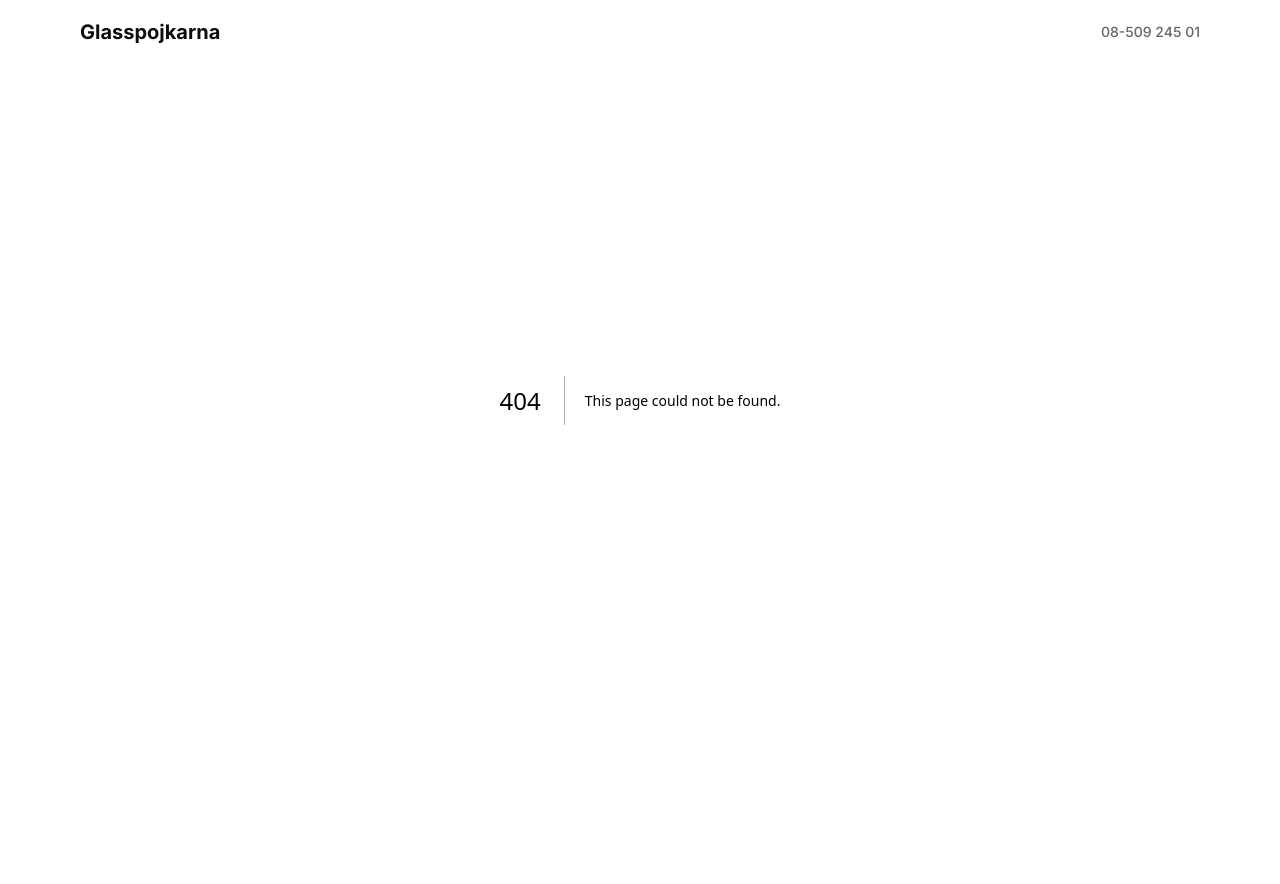
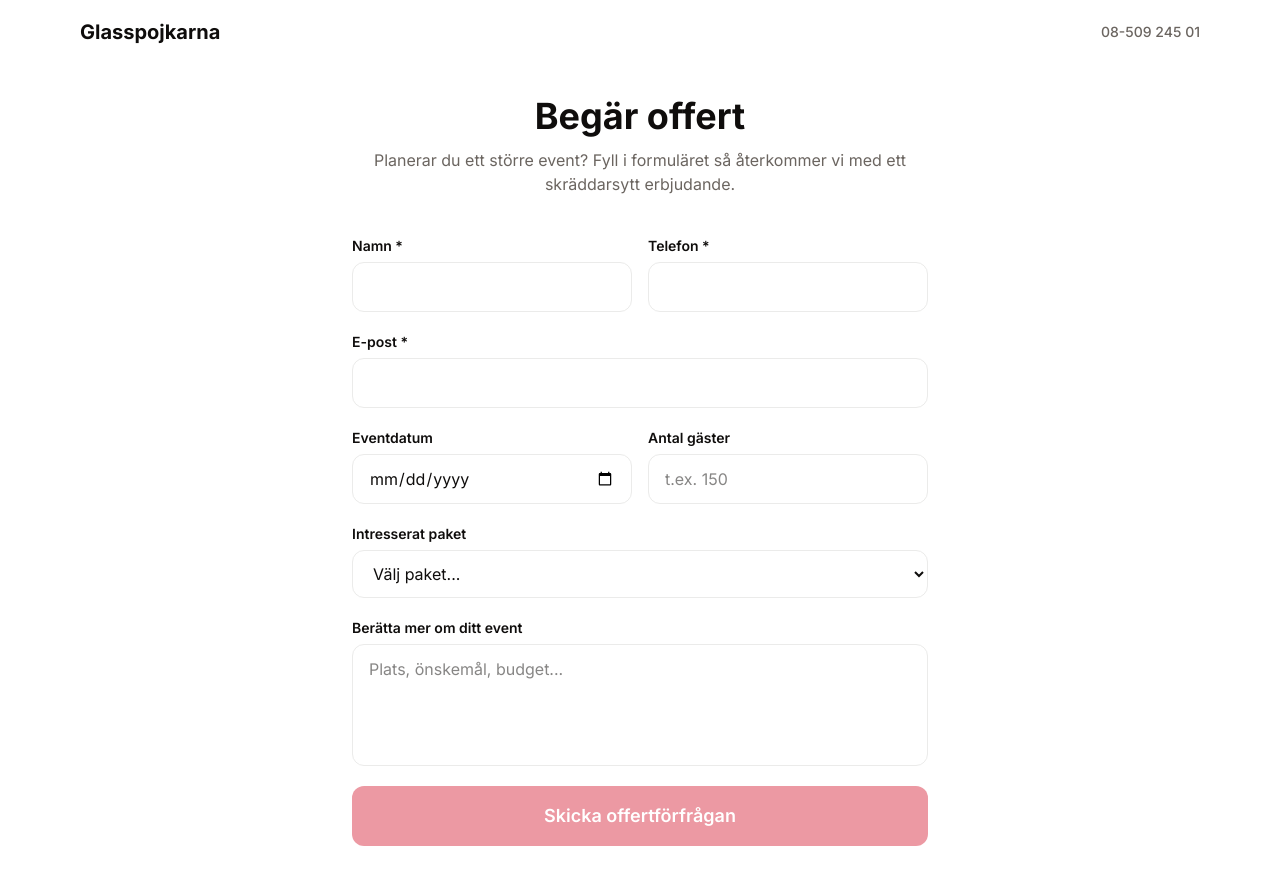
Before and after one commit to ekstrandstyrbjorn-spec/boka-glasspojkarna, a Next.js app: page /offert in a window 1280 px wide. Before the commit this address had no page. Shown: the top 884 px of the page. Before the commit the page ends 800 px from the top, so only its background shows below. Built offline with nearby package versions, Linux system fonts and the light colour scheme.

Commit message:
feat: confirmation page and quote request form

```diff
--- /dev/null
+++ b/app/bekraftelse/page.tsx
@@ -0,0 +1,46 @@
+'use client'
+import { useEffect, useState } from 'react'
+import { useSearchParams } from 'next/navigation'
+import Link from 'next/link'
+
+export default function ConfirmationPage() {
+  const searchParams = useSearchParams()
+  const orderId = searchParams.get('orderId')
+  const [mounted, setMounted] = useState(false)
+  useEffect(() => setMounted(true), [])
+
+  return (
+    <div className="min-h-screen pt-16 flex items-center justify-center px-4">
+      <div className="max-w-md w-full text-center">
+        <div
+          className="w-20 h-20 rounded-full bg-[var(--color-success)] flex items-center justify-center text-white text-4xl mx-auto mb-8"
+          aria-hidden="true"
+        >
+          ✓
+        </div>
+        <h1 className="text-3xl font-bold text-[var(--color-ink)] mb-4">Bokning bekräftad!</h1>
+        <p className="text-[var(--color-ink-secondary)] mb-2">
+          Vi har tagit emot din bokning och skickar en bekräftelse till din e-post.
+        </p>
+        {mounted && orderId && (
+          <p className="text-sm text-[var(--color-ink-tertiary)] mb-8">
+            Bokningsnummer: <span className="font-mono font-semibold">{orderId}</span>
+          </p>
+        )}
+        {!mounted && <div className="h-6 mb-8" />}
+        <p className="text-[var(--color-ink-secondary)] mb-8">
+          Har du frågor? Ring oss på{' '}
+          <a href="tel:+46850924501" className="font-semibold text-[var(--color-brand)] hover:underline">
+            08-509 245 01
+          </a>
+        </p>
+        <Link
+          href="/"
+          className="inline-flex items-center justify-center font-semibold px-8 py-3 rounded-[var(--radius-button)] bg-[var(--color-brand)] text-white hover:opacity-90 transition-all"
+        >
+          Tillbaka till startsidan
+        </Link>
+      </div>
+    </div>
+  )
+}
--- /dev/null
+++ b/app/offert/page.tsx
@@ -0,0 +1,134 @@
+'use client'
+import { useState } from 'react'
+
+interface FormState {
+  name: string
+  email: string
+  phone: string
+  eventDate: string
+  guests: string
+  packageInterest: string
+  message: string
+}
+
+const INITIAL: FormState = {
+  name: '', email: '', phone: '', eventDate: '', guests: '', packageInterest: '', message: '',
+}
+
+export default function QuotePage() {
+  const [form, setForm] = useState<FormState>(INITIAL)
+  const [submitted, setSubmitted] = useState(false)
+  const [submitting, setSubmitting] = useState(false)
+
+  const update = (key: keyof FormState) => (e: React.ChangeEvent<HTMLInputElement | HTMLTextAreaElement | HTMLSelectElement>) =>
+    setForm(f => ({ ...f, [key]: e.target.value }))
+
+  const handleSubmit = async (e: React.FormEvent) => {
+    e.preventDefault()
+    setSubmitting(true)
+    // Mailto fallback — in production this would POST to a form API
+    const subject = encodeURIComponent(`Offertförfrågan från ${form.name}`)
+    const body = encodeURIComponent(
+      `Namn: ${form.name}\nE-post: ${form.email}\nTelefon: ${form.phone}\nEventdatum: ${form.eventDate}\nAntal gäster: ${form.guests}\nPackage: ${form.packageInterest}\n\n${form.message}`
+    )
+    window.location.href = `mailto:info@glasspojkarna.se?subject=${subject}&body=${body}`
+    setSubmitting(false)
+    setSubmitted(true)
+  }
+
+  if (submitted) {
+    return (
+      <div className="min-h-screen pt-16 flex items-center justify-center px-4">
+        <div className="max-w-md w-full text-center">
+          <div className="w-20 h-20 rounded-full bg-[var(--color-brand)] flex items-center justify-center text-white text-3xl mx-auto mb-8" aria-hidden="true">
+            ✉
+          </div>
+          <h1 className="text-3xl font-bold text-[var(--color-ink)] mb-4">Tack för din förfrågan!</h1>
+          <p className="text-[var(--color-ink-secondary)] mb-8">
+            Vi återkommer till dig inom 24 timmar. Har du bråttom? Ring{' '}
+            <a href="tel:+46850924501" className="font-semibold text-[var(--color-brand)] hover:underline">08-509 245 01</a>.
+          </p>
+          <a href="/" className="inline-flex items-center justify-center font-semibold px-8 py-3 rounded-[var(--radius-button)] bg-[var(--color-brand)] text-white hover:opacity-90 transition-all">
+            Tillbaka till startsidan
+          </a>
+        </div>
+      </div>
+    )
+  }
+
+  const inputClass = "px-4 py-3 rounded-[var(--radius-input)] border border-[var(--color-border)] focus:border-[var(--color-brand)] focus:outline-none text-[var(--color-ink)] bg-white w-full"
+
+  return (
+    <div className="min-h-screen pt-24 pb-24 px-4">
+      <div className="max-w-xl mx-auto">
+        <div className="text-center mb-10">
+          <h1 className="text-3xl sm:text-4xl font-bold text-[var(--color-ink)] mb-3">Begär offert</h1>
+          <p className="text-[var(--color-ink-secondary)]">
+            Planerar du ett större event? Fyll i formuläret så återkommer vi med ett skräddarsytt erbjudande.
+          </p>
+        </div>
+
+        <form onSubmit={handleSubmit} className="space-y-5">
+          <div className="grid grid-cols-1 sm:grid-cols-2 gap-4">
+            <label className="flex flex-col gap-1.5">
+              <span className="text-sm font-semibold text-[var(--color-ink)]">Namn *</span>
+              <input type="text" value={form.name} onChange={update('name')} required autoComplete="name" className={inputClass} />
+            </label>
+            <label className="flex flex-col gap-1.5">
+              <span className="text-sm font-semibold text-[var(--color-ink)]">Telefon *</span>
+              <input type="tel" value={form.phone} onChange={update('phone')} required autoComplete="tel" className={inputClass} />
+            </label>
+          </div>
+
+          <label className="flex flex-col gap-1.5">
+            <span className="text-sm font-semibold text-[var(--color-ink)]">E-post *</span>
+            <input type="email" value={form.email} onChange={update('email')} required autoComplete="email" className={inputClass} />
+          </label>
+
+          <div className="grid grid-cols-1 sm:grid-cols-2 gap-4">
+            <label className="flex flex-col gap-1.5">
+              <span className="text-sm font-semibold text-[var(--color-ink)]">Eventdatum</span>
+              <input type="date" value={form.eventDate} onChange={update('eventDate')} className={inputClass} />
+            </label>
+            <label className="flex flex-col gap-1.5">
+              <span className="text-sm font-semibold text-[var(--color-ink)]">Antal gäster</span>
+              <input type="number" min="1" value={form.guests} onChange={update('guests')} placeholder="t.ex. 150" className={inputClass} />
+            </label>
+          </div>
+
+          <label className="flex flex-col gap-1.5">
+            <span className="text-sm font-semibold text-[var(--color-ink)]">Intresserat paket</span>
+            <select value={form.packageInterest} onChange={update('packageInterest')} className={inputClass}>
+              <option value="">Välj paket...</option>
+              <option value="Glassmaskin">Glassmaskin</option>
+              <option value="Popcornmaskin">Popcornmaskin</option>
+              <option value="Slushmaskin">Slushmaskin</option>
+              <option value="Sockervaddsmaskin">Sockervaddsmaskin</option>
+              <option value="Kombination">Kombination av flera</option>
+              <option value="Vet inte">Vet inte än</option>
+            </select>
+          </label>
+
+          <label className="flex flex-col gap-1.5">
+            <span className="text-sm font-semibold text-[var(--color-ink)]">Berätta mer om ditt event</span>
+            <textarea
+              value={form.message}
+              onChange={update('message')}
+              rows={4}
+              placeholder="Plats, önskemål, budget..."
+              className={`${inputClass} resize-none`}
+            />
+          </label>
+
+          <button
+            type="submit"
+            disabled={submitting || !form.name || !form.email || !form.phone}
+            className="w-full inline-flex items-center justify-center font-semibold px-8 py-4 text-lg rounded-[var(--radius-button)] bg-[var(--color-brand)] text-white hover:opacity-90 transition-all disabled:opacity-40 disabled:cursor-not-allowed"
+          >
+            {submitting ? 'Skickar…' : 'Skicka offertförfrågan'}
+          </button>
+        </form>
+      </div>
+    </div>
+  )
+}
```
